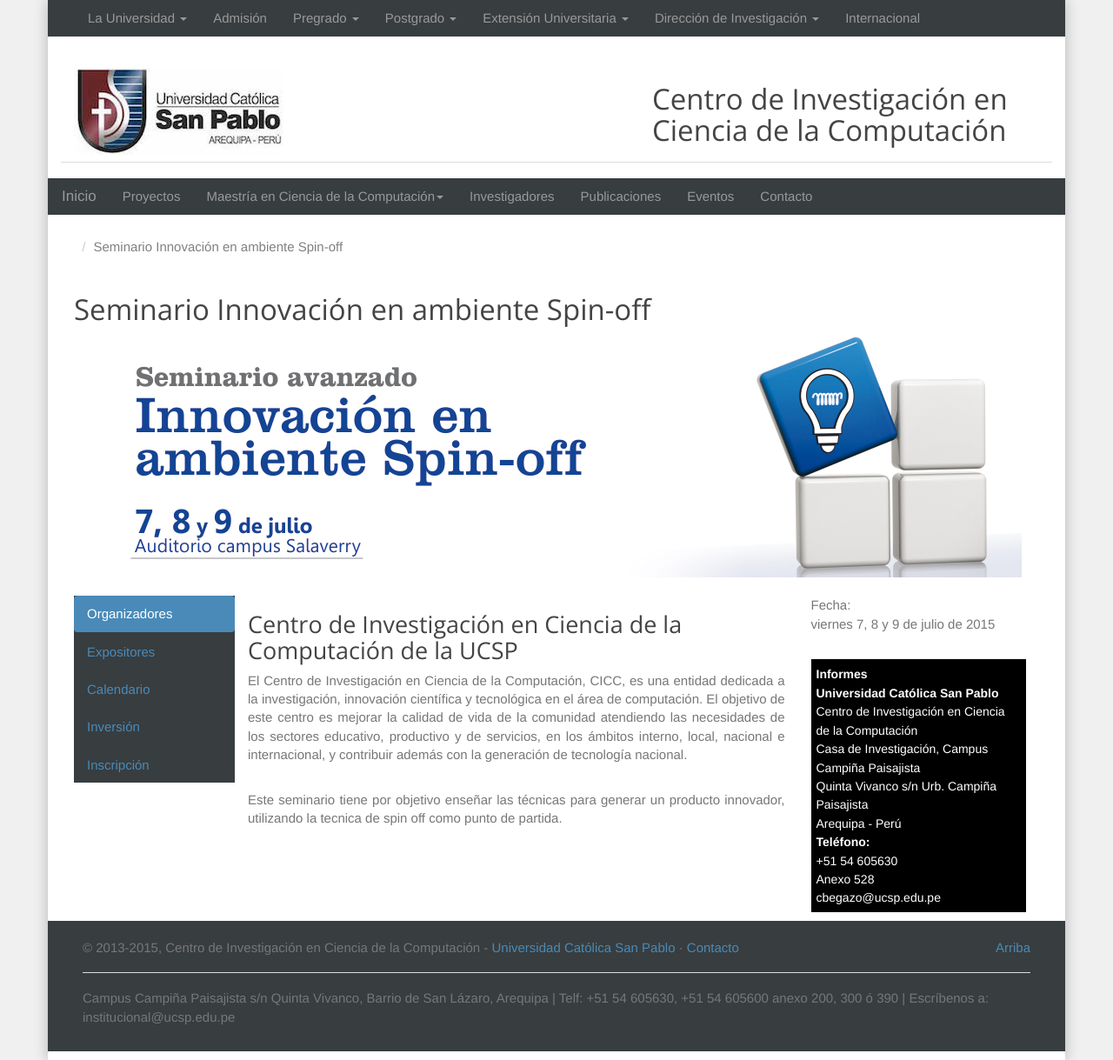
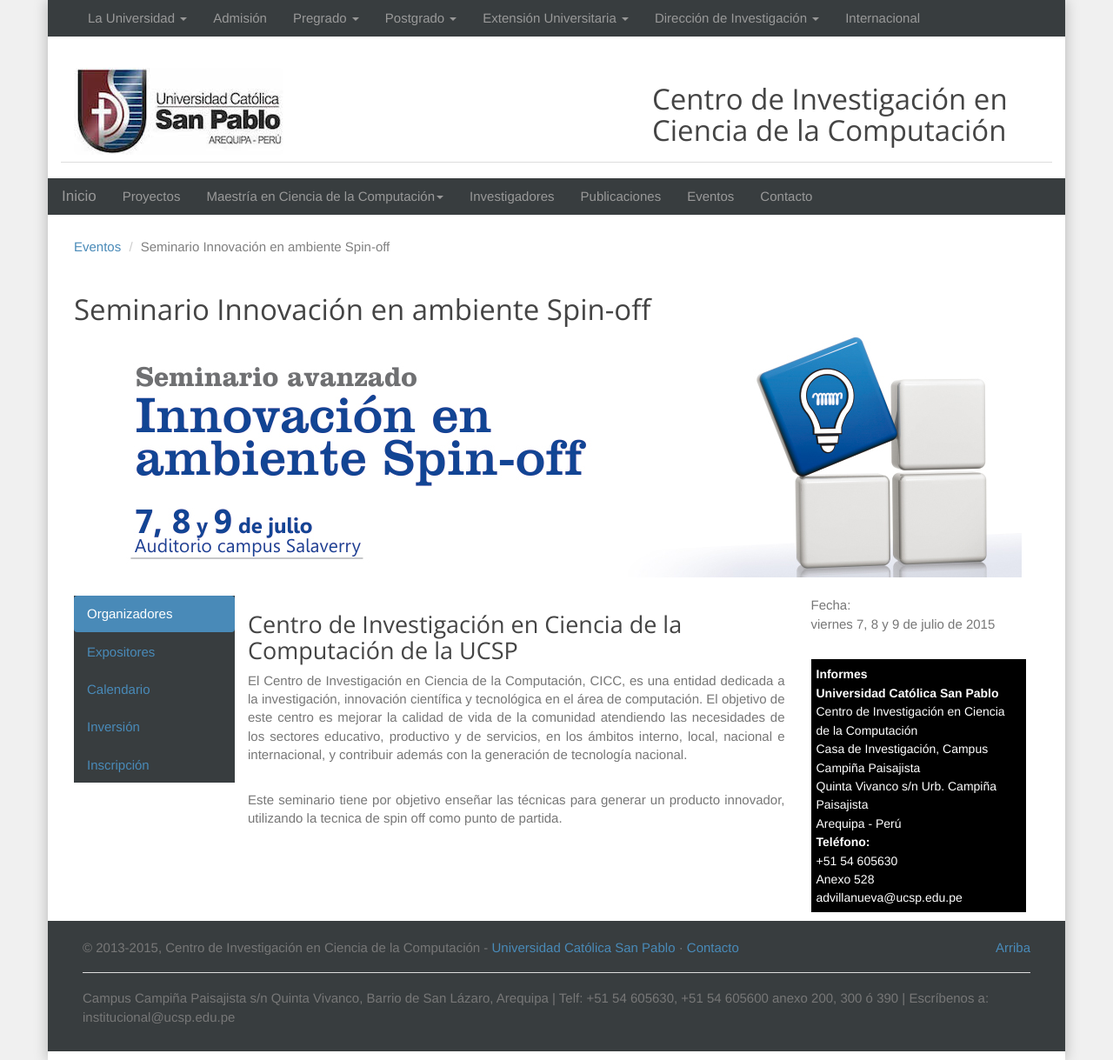
Before and after one commit to cs-ucsp/rics-ucsp, a Jekyll site: the page built from eventos/seminario-innovacion-ambiente-spin-off.html, in a window 1280 px wide. Shown: the whole page at 87% size. Built offline with Jekyll 4.4.1, drawn with Linux system fonts in a browser that asks for light colours; nearby versions of some CDN libraries; Markdown is read by kramdown in place of the engine named in the settings.

Commit message:
Cambio de correo de contacto. Fixes #9

```diff
--- a/eventos/seminario-innovacion-ambiente-spin-off.html
+++ b/eventos/seminario-innovacion-ambiente-spin-off.html
@@ -1,6 +1,8 @@
 ---
 layout: default
 title: Seminario Innovación en ambiente Spin-off
+parentUri: /eventos
+parentName: Eventos
 ---
 
 <h1 id="type">{{ page.title }}</h1>
@@ -112,7 +114,7 @@ title: Seminario Innovación en ambiente Spin-off
         <span style="color:#ffffff;font-size:14px;">
           +51 54 605630<br> Anexo 528
           <br>
-          <a href="mailto:cbegazo@ucsp.edu.pe?subject=Evento BMC" style="color:#ffffff; font-size:14px;">cbegazo@ucsp.edu.pe</a>
+          <a href="mailto:advillanueva@ucsp.edu.pe?subject=Evento Spin Off" style="color:#ffffff; font-size:14px;">advillanueva@ucsp.edu.pe</a>
         </span>
       </section>
     </div>
```
